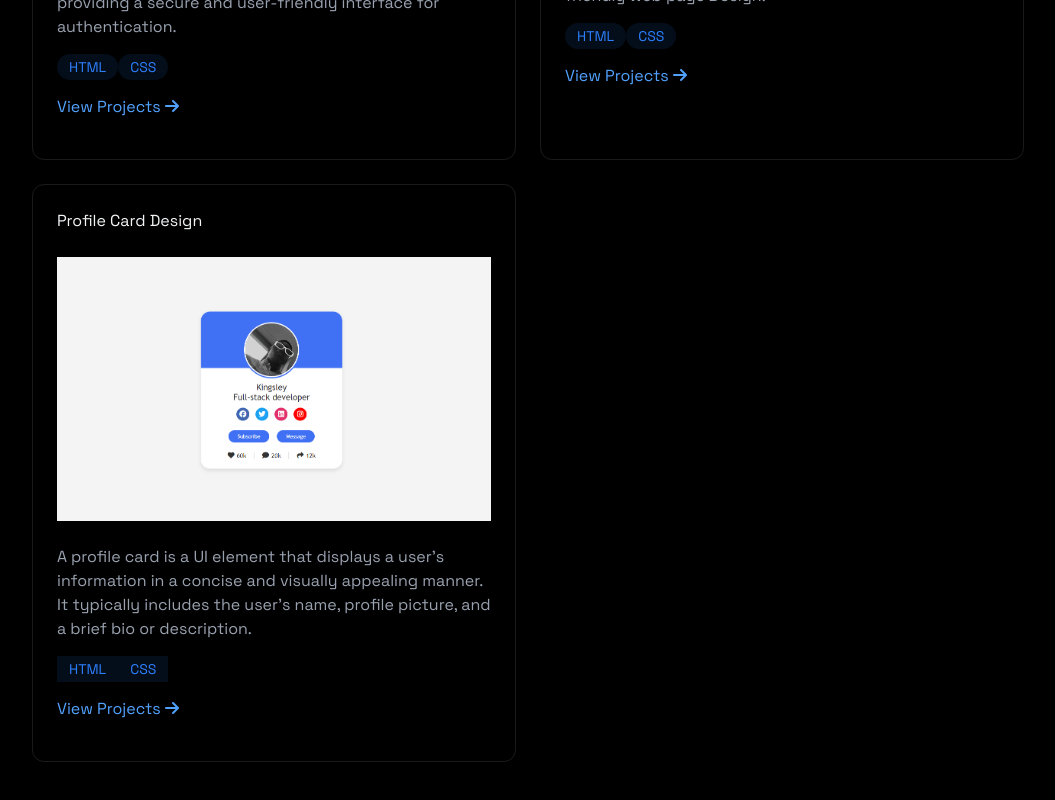
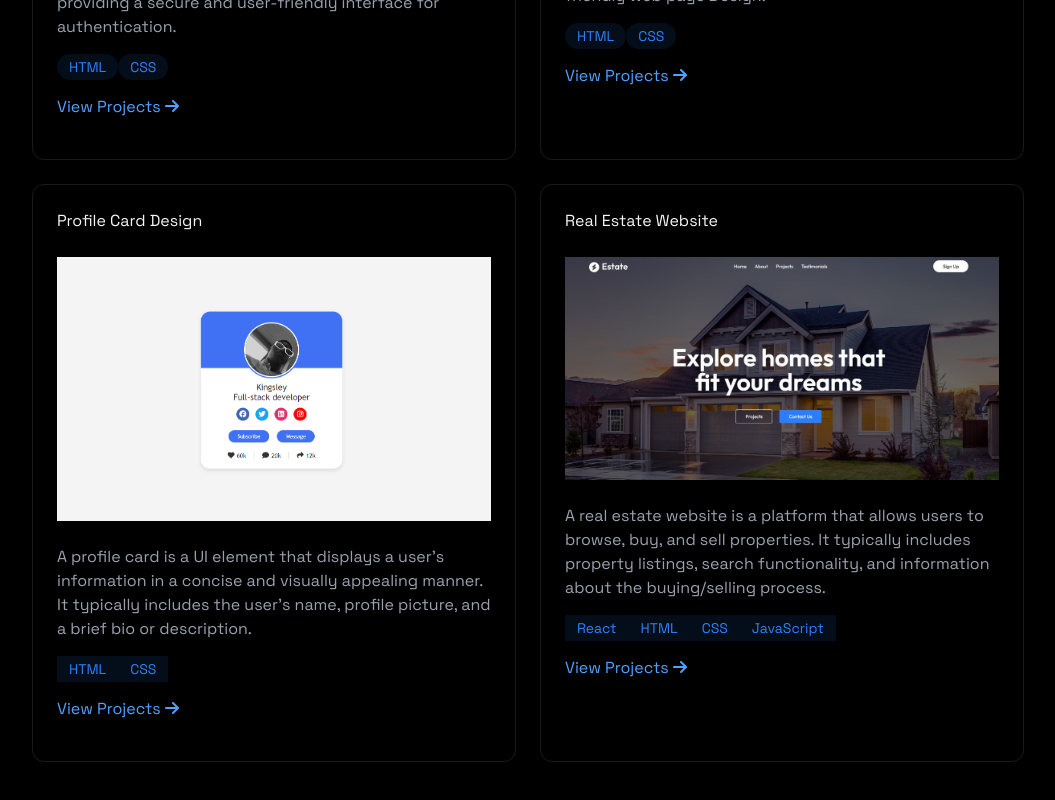
Before and after one commit to King-web-cell-05/kingsley-portfolio, a React (Vite) app: page / in a window 1280 px wide. Shown: the part 2722-3522 px from the top of the page, without its empty margins (112-1167 px from the left). Built offline with nearby package versions, Linux system fonts and the light colour scheme; a web font is replaced by a local one.

Commit message:
Update projects components

```diff
--- a/src/components/Projects.jsx
+++ b/src/components/Projects.jsx
@@ -4,6 +4,7 @@ import weatherAppImg from "../assets/images/weather-apc-org.jpg";
 import loginPageImg from "../assets/images/login-page.jpg";
 import webPageImg from "../assets/images/web-page-Design.jpg";
 import profileCardImg from "../assets/images/profile-card-pic.png";
+import realEstateImg from "../assets/images/real-estate-pic.jpg"
 export const Projects = () => {
   return (
     <section
@@ -126,6 +127,31 @@ export const Projects = () => {
             </div>
           </div>
 
+
+           <div className="p-6 rounded-xl border border-white/10 hover:-translate-y-1 hover:border-blue-500/30 hover:shadow-[0_2px_8px_rgba(59, 130, 246,0.2 )] transition-all">
+            <h3>Real Estate Website</h3> <br />
+            <img src={realEstateImg} alt="Real Estate Website" /> <br />
+            <p className="text-gray-400 mb-4">
+              A real estate website is a platform that allows users to browse,
+              buy, and sell properties. It typically includes property listings,
+              search functionality, and information about the buying/selling
+              process.
+            </p>
+            <div>
+              {[ "React", "HTML", "CSS", "JavaScript" ].map((tech, key) => (
+                <span
+                  key={key}
+                  className="bg-blue-500/10 text-blue-500 px-3 py-1 rounded-xfull text-sm hover:bg-blue-500/20 hover:shadow-[0_2px_8px_rgba(59, 130, 246,0.1 )] transition-all"
+                >
+                  {tech}
+                </span>
+              ))}
+            </div>
+            <div className="flex justify-between items-center">
+                <a target="_blank" rel="noreferral" href="https://king-web-cell-05.github.io/profile-card-design/" className="text-blue-400 hover: text-blue-300 transition colors my-4">View Projects <i class="fa-solid fa-arrow-right"></i></a>
+            </div>
+          </div>
+
         </div>
       </div>
       </RevealOnScroll>
```
Also changed, not shown: src/assets/Images/real-estate-pic.jpg (added).
